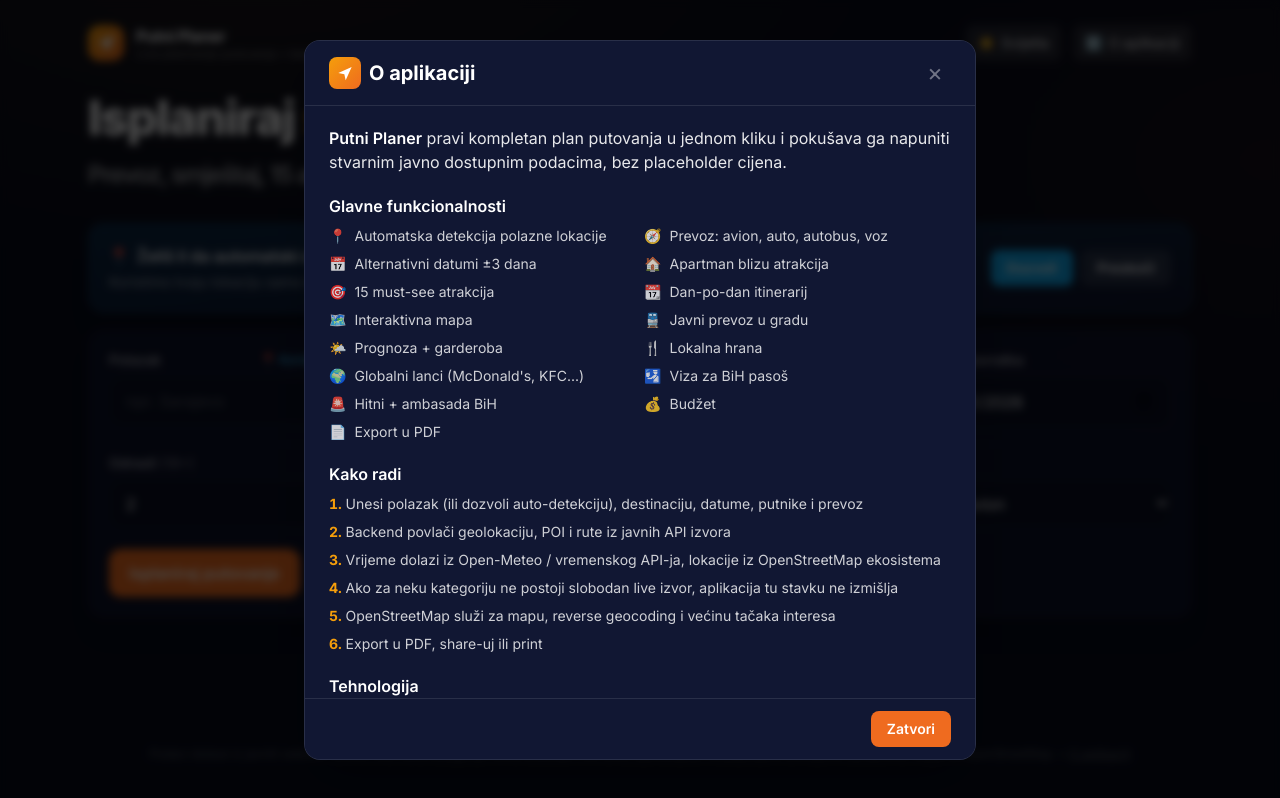
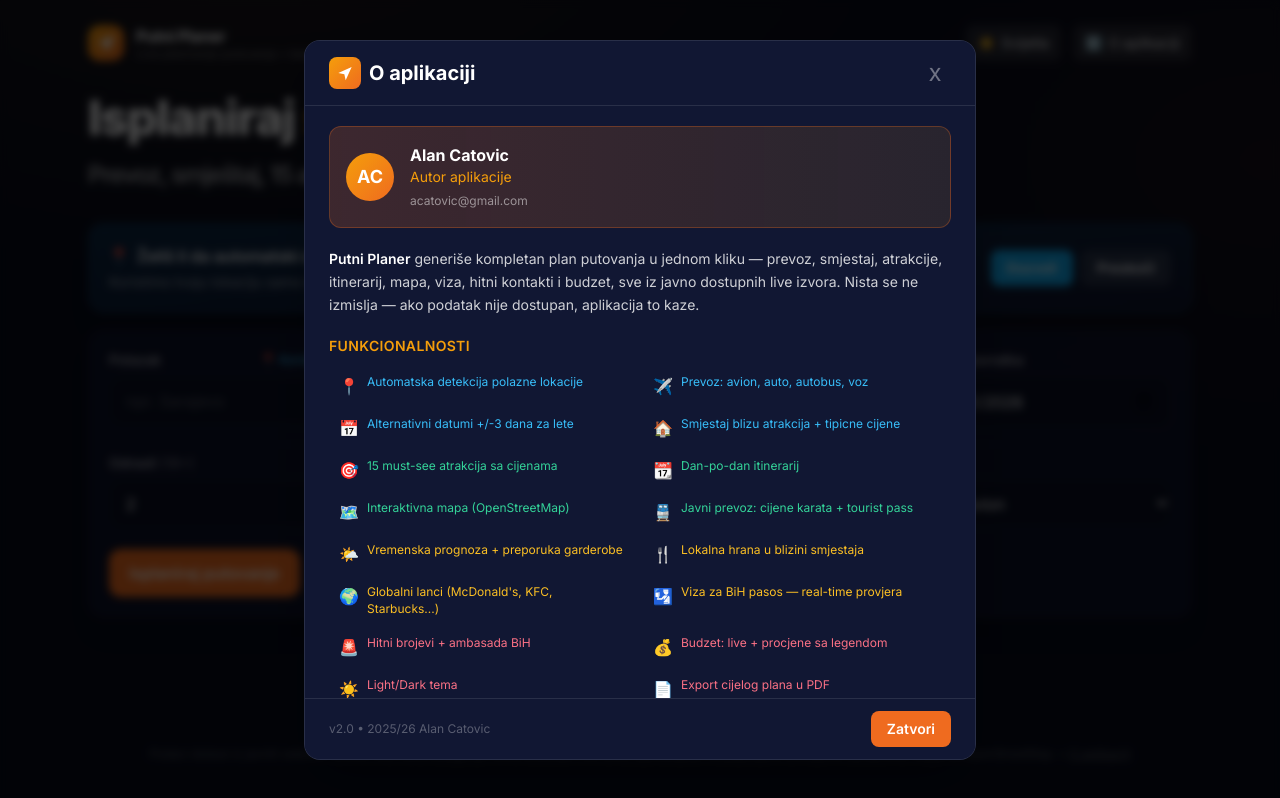
Before and after one commit to Centurion2026/TravelPlaner, a React (Vite) app: page / in a window 1280 px wide. Both pictures are taken after a click on the button "O aplikaciji". Built offline with nearby package versions, Linux system fonts and the light colour scheme.

Commit message:
Prva verzija spremna za Render

```diff
--- a/src/App.jsx
+++ b/src/App.jsx
@@ -1063,16 +1063,75 @@
 
 function WeatherCard({ data }) {
   if (!data) return null
+
+  const weekdays = ['Ned', 'Pon', 'Uto', 'Sri', 'Cet', 'Pet', 'Sub']
+  const owIcons = {
+    '01': '☀️', '02': '🌤️', '03': '⛅', '04': '☁️',
+    '09': '🌧️', '10': '🌦️', '11': '⛈️', '13': '❄️', '50': '🌫️',
+  }
+  const getIcon = (icon, description) => {
+    if (icon) {
+      const code = icon.slice(0, 2)
+      return owIcons[code] || '🌡️'
+    }
+    if (!description) return '🌡️'
+    const d = description.toLowerCase()
+    if (d.includes('sun') || d.includes('vedro') || d.includes('clear')) return '☀️'
+    if (d.includes('cloud') || d.includes('oblak')) return '☁️'
+    if (d.includes('rain') || d.includes('kisa') || d.includes('pljusak')) return '🌧️'
+    if (d.includes('snow') || d.includes('snijeg')) return '❄️'
+    if (d.includes('thunder') || d.includes('grmljav')) return '⛈️'
+    if (d.includes('fog') || d.includes('magla')) return '🌫️'
+    if (d.includes('drizzle') || d.includes('rosulja')) return '🌦️'
+    return '🌤️'
+  }
+
   return (
     <div className="card">
-      <div className="section-title">🌤️ Vrijeme i garderoba {data.source && <span className="chip text-[10px]">{data.source}</span>}</div>
-      <div className="flex items-baseline gap-4 mb-3">
+      <div className="section-title">
+        🌤️ Vrijeme i garderoba
+        <span className="chip text-[10px]">{data.source}</span>
+      </div>
+
+      {/* Sumarni prikaz */}
+      <div className="flex items-baseline gap-4 mb-1">
         <div className="text-3xl font-bold text-white">{data.min_temp_c}° – {data.max_temp_c}°C</div>
         {data.rain_probability && <div className="text-white/60 text-sm">💧 {data.rain_probability}</div>}
       </div>
-      {data.forecast_summary && <p className="text-white/70 text-sm">{data.forecast_summary}</p>}
+      {data.forecast_summary && <p className="text-white/60 text-sm mb-4">{data.forecast_summary}</p>}
+
+      {/* Dnevna prognoza - tabela */}
+      {data.daily_forecast?.length > 0 && (
+        <div className="overflow-x-auto mb-4">
+          <div className="flex gap-2 min-w-max pb-1">
+            {data.daily_forecast.map((day, i) => {
+              const date = new Date(day.date + 'T12:00:00Z')
+              const dayName = weekdays[date.getUTCDay()]
+              const dayNum = date.getUTCDate()
+              const icon = getIcon(day.icon, day.description)
+              const isHot = day.max_c >= 30
+              const isCold = day.max_c <= 5
+              return (
+                <div key={i} className="flex flex-col items-center bg-ink-900/50 border border-white/5 rounded-xl px-3 py-2.5 min-w-[64px]">
+                  <div className="text-white/40 text-[10px] uppercase tracking-wide">{dayName}</div>
+                  <div className="text-white/50 text-[10px] mb-1">{dayNum}.</div>
+                  <div className="text-xl mb-1">{icon}</div>
+                  <div className={`text-sm font-bold ${isHot ? 'text-orange-400' : isCold ? 'text-sky-400' : 'text-white'}`}>{day.max_c}°</div>
+                  <div className="text-white/40 text-xs">{day.min_c}°</div>
+                  {day.rain_pct > 0 && (
+                    <div className={`text-[10px] mt-1 ${day.rain_pct > 60 ? 'text-sky-400' : 'text-white/40'}`}>💧{day.rain_pct}%</div>
+                  )}
+                  {day.uvi > 5 && <div className="text-[10px] text-amber-400 mt-0.5">UV {day.uvi}</div>}
+                </div>
+              )
+            })}
+          </div>
+        </div>
+      )}
+
+      {/* Garderoba */}
       {data.clothing_recommendation && (
-        <div className="mt-3 pt-3 border-t border-white/5">
+        <div className="mt-2 pt-3 border-t border-white/5">
           <div className="text-white/50 text-xs uppercase tracking-wide mb-1">Preporuka garderobe</div>
           <p className="text-white/80 text-sm">{data.clothing_recommendation}</p>
         </div>
@@ -1416,77 +1475,113 @@
   return (
     <div className="fixed inset-0 z-50 flex items-center justify-center bg-black/70 backdrop-blur-sm no-print p-4" onClick={onClose}>
       <div className="bg-ink-800 border border-white/10 rounded-2xl max-w-2xl w-full max-h-[90vh] overflow-y-auto shadow-2xl" onClick={(e) => e.stopPropagation()}>
-        <div className="sticky top-0 bg-ink-800 border-b border-white/10 px-6 py-4 flex items-center justify-between">
+
+        {/* Header */}
+        <div className="sticky top-0 bg-ink-800 border-b border-white/10 px-6 py-4 flex items-center justify-between z-10">
           <h2 className="text-xl font-bold text-white flex items-center gap-2">
             <span className="w-8 h-8 rounded-lg bg-gradient-to-br from-accent-400 to-accent-500 flex items-center justify-center">
               <svg viewBox="0 0 24 24" fill="none" className="w-4 h-4 text-white"><path d="M2 12l20-9-9 20-2-9-9-2z" fill="currentColor"/></svg>
             </span>
             O aplikaciji
           </h2>
-          <button onClick={onClose} aria-label="Zatvori" className="text-white/40 hover:text-white text-2xl leading-none w-8 h-8 flex items-center justify-center rounded-lg hover:bg-white/10">×</button>
-        </div>
-
-        <div className="px-6 py-5 space-y-5 text-white/80">
-          <p className="text-white/90">
-            <span className="font-semibold text-white">Putni Planer</span> pravi kompletan plan putovanja u jednom kliku i pokušava ga napuniti stvarnim javno dostupnim podacima, bez placeholder cijena.
+          <button onClick={onClose} aria-label="Zatvori" className="text-white/40 hover:text-white text-2xl leading-none w-8 h-8 flex items-center justify-center rounded-lg hover:bg-white/10">x</button>
+        </div>
+
+        <div className="px-6 py-5 space-y-5">
+
+          {/* Autor */}
+          <div className="flex items-center gap-4 bg-gradient-to-r from-accent-500/20 to-accent-400/10 border border-accent-500/30 rounded-xl p-4">
+            <div className="w-12 h-12 rounded-full bg-gradient-to-br from-accent-400 to-accent-500 flex items-center justify-center text-white font-bold text-lg flex-shrink-0">
+              AC
+            </div>
+            <div>
+              <div className="text-white font-bold text-base">Alan Catovic</div>
+              <div className="text-accent-400 text-sm">Autor aplikacije</div>
+              <a
+                href="mailto:acatovic@gmail.com"
+                className="text-white/50 hover:text-accent-400 text-xs mt-0.5 inline-block transition-colors"
+              >
+                acatovic@gmail.com
+              </a>
+            </div>
+          </div>
+
+          {/* Opis */}
+          <p className="text-white/80 text-sm leading-relaxed">
+            <span className="font-semibold text-white">Putni Planer</span> generiše kompletan plan putovanja u jednom kliku — prevoz, smjestaj, atrakcije, itinerarij, mapa, viza, hitni kontakti i budzet, sve iz javno dostupnih live izvora. Nista se ne izmislja — ako podatak nije dostupan, aplikacija to kaze.
           </p>
 
+          {/* Funkcionalnosti */}
           <div>
-            <h3 className="text-white font-semibold mb-2">Glavne funkcionalnosti</h3>
-            <div className="grid grid-cols-1 sm:grid-cols-2 gap-2 text-sm">
-              <FeatureItem emoji="📍" text="Automatska detekcija polazne lokacije" />
-              <FeatureItem emoji="🧭" text="Prevoz: avion, auto, autobus, voz" />
-              <FeatureItem emoji="📅" text="Alternativni datumi ±3 dana" />
-              <FeatureItem emoji="🏠" text="Apartman blizu atrakcija" />
-              <FeatureItem emoji="🎯" text="15 must-see atrakcija" />
-              <FeatureItem emoji="📆" text="Dan-po-dan itinerarij" />
-              <FeatureItem emoji="🗺️" text="Interaktivna mapa" />
-              <FeatureItem emoji="🚆" text="Javni prevoz u gradu" />
-              <FeatureItem emoji="🌤️" text="Prognoza + garderoba" />
-              <FeatureItem emoji="🍴" text="Lokalna hrana" />
-              <FeatureItem emoji="🌍" text="Globalni lanci (McDonald's, KFC...)" />
-              <FeatureItem emoji="🛂" text="Viza za BiH pasoš" />
-              <FeatureItem emoji="🚨" text="Hitni + ambasada BiH" />
-              <FeatureItem emoji="💰" text="Budžet" />
-              <FeatureItem emoji="📄" text="Export u PDF" />
-            </div>
-          </div>
-
+            <h3 className="text-accent-400 font-semibold text-sm uppercase tracking-wide mb-3">Funkcionalnosti</h3>
+            <div className="grid grid-cols-1 sm:grid-cols-2 gap-1.5 text-sm">
+              <FeatureItem emoji="📍" text="Automatska detekcija polazne lokacije" color="sky" />
+              <FeatureItem emoji="✈️" text="Prevoz: avion, auto, autobus, voz" color="sky" />
+              <FeatureItem emoji="📅" text="Alternativni datumi +/-3 dana za lete" color="sky" />
+              <FeatureItem emoji="🏠" text="Smjestaj blizu atrakcija + tipicne cijene" color="sky" />
+              <FeatureItem emoji="🎯" text="15 must-see atrakcija sa cijenama" color="emerald" />
+              <FeatureItem emoji="📆" text="Dan-po-dan itinerarij" color="emerald" />
+              <FeatureItem emoji="🗺️" text="Interaktivna mapa (OpenStreetMap)" color="emerald" />
+              <FeatureItem emoji="🚆" text="Javni prevoz: cijene karata + tourist pass" color="emerald" />
+              <FeatureItem emoji="🌤️" text="Vremenska prognoza + preporuka garderobe" color="amber" />
+              <FeatureItem emoji="🍴" text="Lokalna hrana u blizini smjestaja" color="amber" />
+              <FeatureItem emoji="🌍" text="Globalni lanci (McDonald's, KFC, Starbucks...)" color="amber" />
+              <FeatureItem emoji="🛂" text="Viza za BiH pasos — real-time provjera" color="amber" />
+              <FeatureItem emoji="🚨" text="Hitni brojevi + ambasada BiH" color="red" />
+              <FeatureItem emoji="💰" text="Budzet: live + procjene sa legendom" color="red" />
+              <FeatureItem emoji="☀️" text="Light/Dark tema" color="red" />
+              <FeatureItem emoji="📄" text="Export cijelog plana u PDF" color="red" />
+            </div>
+          </div>
+
+          {/* Kako radi */}
           <div>
-            <h3 className="text-white font-semibold mb-2">Kako radi</h3>
-            <ol className="space-y-2 text-sm list-decimal list-inside marker:text-accent-400 marker:font-bold">
-              <li>Unesi polazak (ili dozvoli auto-detekciju), destinaciju, datume, putnike i prevoz</li>
-              <li>Backend povlači geolokaciju, POI i rute iz javnih API izvora</li>
-              <li>Vrijeme dolazi iz Open-Meteo / vremenskog API-ja, lokacije iz OpenStreetMap ekosistema</li>
-              <li>Ako za neku kategoriju ne postoji slobodan live izvor, aplikacija tu stavku ne izmišlja</li>
-              <li>OpenStreetMap služi za mapu, reverse geocoding i većinu tačaka interesa</li>
-              <li>Export u PDF, share-uj ili print</li>
+            <h3 className="text-accent-400 font-semibold text-sm uppercase tracking-wide mb-3">Kako radi</h3>
+            <ol className="space-y-2 text-sm text-white/75">
+              {[
+                'Unesi polazak (ili dozvoli auto-detekciju), destinaciju, datume, putnike i prevoz',
+                'Backend geocodira lokacije i paralelno poziva sve izvore podataka',
+                'Groq AI (Llama 3.3 70B) generise cijene atrakcija, karata i smjestaja za BILO KOJI grad na svijetu',
+                'Letovi: Google Flights, Kiwi, Kayak i Momondo linkovi su automatski predpopunjeni',
+                'OpenStreetMap/Overpass povlaci tacke interesa, restorane i javni prevoz',
+                'Open-Meteo daje vremensku prognozu za period putovanja',
+                'Ako za neku kategoriju nema slobodnog live izvora — aplikacija to kaze, ne izmislja',
+              ].map((step, i) => (
+                <li key={i} className="flex gap-3">
+                  <span className="flex-shrink-0 w-5 h-5 rounded-full bg-accent-500/30 border border-accent-500/50 text-accent-400 text-xs font-bold flex items-center justify-center mt-0.5">{i + 1}</span>
+                  <span>{step}</span>
+                </li>
+              ))}
             </ol>
           </div>
 
+          {/* Tehnologije */}
           <div>
-            <h3 className="text-white font-semibold mb-2">Tehnologija</h3>
+            <h3 className="text-accent-400 font-semibold text-sm uppercase tracking-wide mb-3">Tehnologije i izvori</h3>
             <div className="flex flex-wrap gap-1.5 text-xs">
-              <span className="chip">React + Vite</span>
-              <span className="chip">Tailwind</span>
-              <span className="chip">Cloudflare Pages</span>
-              <span className="chip">Open-Meteo</span>
-              <span className="chip">OpenStreetMap / Overpass</span>
-              <span className="chip">OSRM</span>
-              <span className="chip">Amadeus</span>
-              <span className="chip">RestCountries</span>
-            </div>
-          </div>
-
+              {[
+                'React + Vite', 'Tailwind CSS', 'Cloudflare Pages',
+                'Groq AI (Llama 3.3 70B)', 'OpenStreetMap / Overpass',
+                'Open-Meteo', 'OSRM routing', 'RestCountries API',
+                'Amadeus (opciono)', 'Leaflet mapa',
+              ].map(tech => (
+                <span key={tech} className="bg-white/8 border border-white/10 text-white/70 px-2.5 py-1 rounded-full">{tech}</span>
+              ))}
+            </div>
+          </div>
+
+          {/* Privatnost */}
           <div className="bg-ink-900/50 rounded-xl p-4 border border-white/5 text-sm">
-            <div className="text-white/50 text-xs uppercase tracking-wide mb-1">Privatnost</div>
-            <p className="text-white/70">
-              Aplikacija ne čuva tvoje podatke. Lokacija se koristi samo lokalno u browseru za popunjavanje polja "Polazak" (sprema se u localStorage tvog browsera). Upiti se šalju samo javnim servisima potrebnim za geokodiranje, rute i lokacije.
+            <div className="text-white/50 text-xs uppercase tracking-wide mb-1.5">Privatnost</div>
+            <p className="text-white/65 leading-relaxed">
+              Aplikacija ne cuva tvoje podatke na serveru. Lokacija se koristi samo lokalno u browseru (sprema se u localStorage). Upiti se salju samo javnim servisima potrebnim za geokodiranje, rute i lokacije.
             </p>
           </div>
         </div>
 
-        <div className="sticky bottom-0 bg-ink-800 border-t border-white/10 px-6 py-3 flex justify-end">
+        {/* Footer */}
+        <div className="sticky bottom-0 bg-ink-800 border-t border-white/10 px-6 py-3 flex items-center justify-between">
+          <span className="text-white/30 text-xs">v2.0 • 2025/26 Alan Catovic</span>
           <button onClick={onClose} className="bg-accent-500 hover:bg-accent-400 text-white text-sm font-semibold rounded-lg px-4 py-2 transition-colors">Zatvori</button>
         </div>
       </div>
@@ -1494,11 +1589,17 @@
   )
 }
 
-function FeatureItem({ emoji, text }) {
-  return (
-    <div className="flex items-start gap-2">
-      <span className="flex-shrink-0">{emoji}</span>
-      <span>{text}</span>
-    </div>
-  )
-}
+function FeatureItem({ emoji, text, color }) {
+  const colors = {
+    sky:     'text-sky-400',
+    emerald: 'text-emerald-400',
+    amber:   'text-amber-400',
+    red:     'text-rose-400',
+  }
+  return (
+    <div className="flex items-start gap-2 bg-white/3 rounded-lg px-2.5 py-1.5">
+      <span className="flex-shrink-0 text-base">{emoji}</span>
+      <span className={`text-xs leading-snug ${colors[color] || 'text-white/75'}`}>{text}</span>
+    </div>
+  )
+}
```
Also changed, not shown: src/index.css (+25 -0 lines), 1 other file (tests, documents, lock files or other folders).
